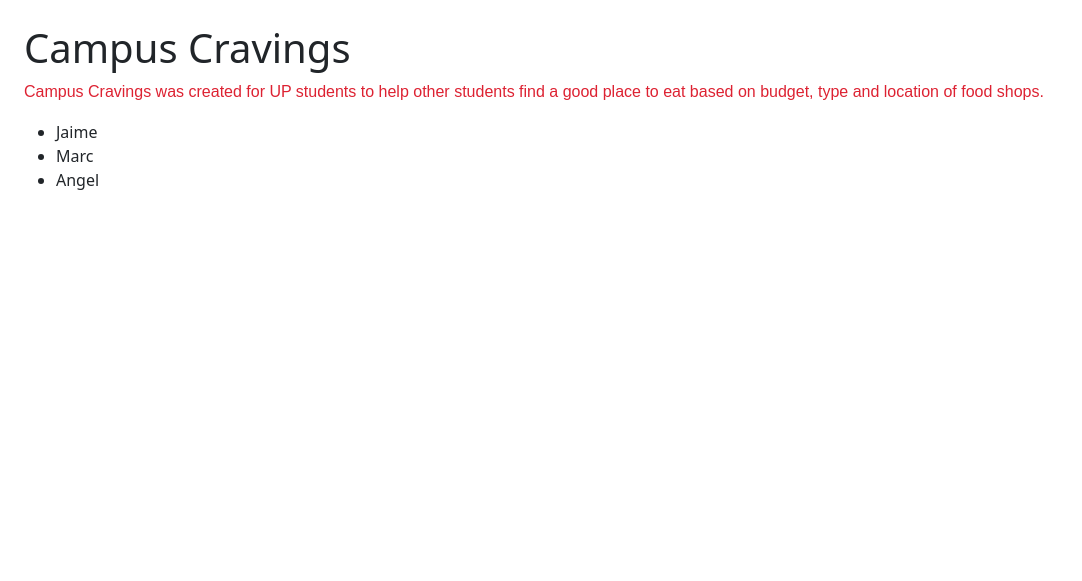
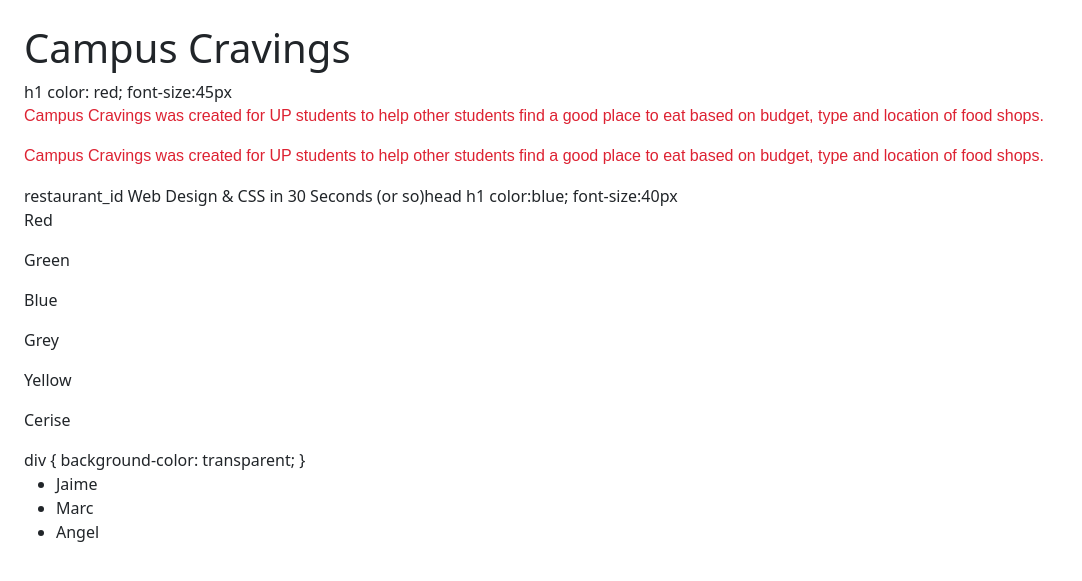
Before and after one commit to jpconsulta/FinalProjectLIS, a Flask app: page /about-us in a window 1280 px wide. Shown: the part 66-647 px from the top of the page, without its empty margins (0-1082 px from the left). Run offline with Flask 3, Linux system fonts and the light colour scheme.

Commit message:
Update kami.html

```diff
--- a/templates/kami.html
+++ b/templates/kami.html
@@ -2,14 +2,53 @@
 
 {% block content %}
 <h1>Campus Cravings</h1>
+h1 color: red; font-size:45px
 <p style="color: rgb(221, 34, 50);
-font-family: Arial, Helvetica, sans-serif;">Campus Cravings was created for UP students to help other students find a good place to eat based on budget, type and location of food shops.
+font-family: Arial, H;">Campus Cravings was created for UP students to help other students find a good place to eat based on budget, type and location of food shops.
 </p>
+<p style="color: rgb(221, 34, 50);
+font-family: Arial;">Campus Cravings was created for UP students to help other students find a good place to eat based on budget, type and location of food shops.
+</p>
+<restaurant_id html>
+ <html>restaurant_id</html>
+ <location></location>
+<meta charset:"UTF-8"
+<C></title>Web Design & CSS in 30 Seconds (or so)<title>
+    <div id="link">Campus Cravings was created for UP students to help other students find a good place to eat based on budget, type and location of food shops.
+</p></div>
+<link href="in-30-layout.css" rel="stylesheet" type="textcss">
+body {background-color:lightblue; text-align:center;}
+<style>
+#p1 {background-color: rgba(255,0,0,0.3);}
+#p2 {background-color: rgba(red, green, blue, alpha)}
+#p3 {background-color: rgba(29, 95, 29, 0.3)}
+#p4 {background-color: rgba(192,192,192,0.3);}
+#p5 {background-color: rgba(255,255,0,0.3);}
+#p6 {background-color: rgba(255,0,255,0.3);}
+h1 color:blue; font-size:40px
+p {font-family;verdana; font-size:20px;}
+<style>
+
+</title>head
+<body>
+h1 color:blue; font-size:40px
+<p id="p1">Red</p>
+<p id="p2">Green</p>
+<p id="p3">Blue</p>
+<p id="p4">Grey</p>
+<p id="p5">Yellow</p>
+<p id="p6">Cerise</p>
+div {
+  background-color: transparent;
+}
+</body>
+<html></html>
 <ul>
 
     <li>Jaime</li>
     <li>Marc</li>
     <li>Angel</li>
+
 </ul>
 
 {% endblock %}
```
